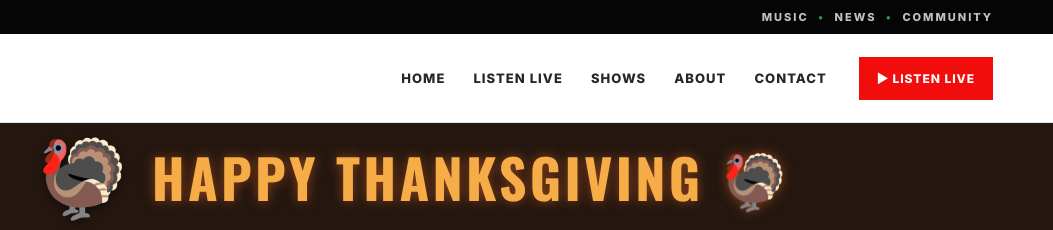
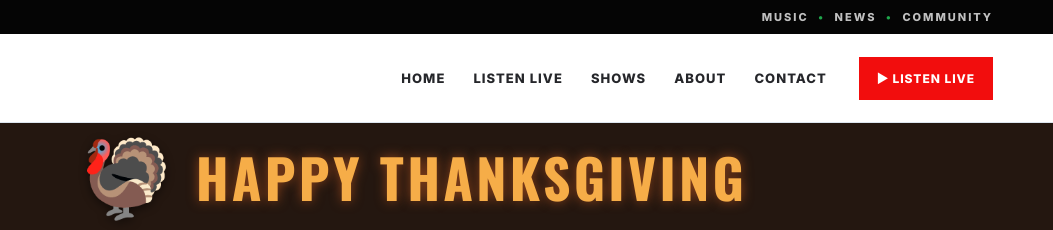
Before and after one commit to wodsfm881/WODSWEBSITE, a plain HTML site: page index.html in a window 1280 px wide. Shown: the top 230 px of the page, 227-1280 px from the left. Drawn offline with nearby package versions, Linux system fonts and the light colour scheme.

Commit message:
Remove small turkey emoji from Thanksgiving heading

```diff
--- a/index.html
+++ b/index.html
@@ -27,7 +27,7 @@
   </header>
 
   <main>
-<div class="thanksgiving-banner" aria-label="Happy Thanksgiving"><span class="turkey-icon" role="img" aria-label="Turkey">🦃</span><strong>HAPPY THANKSGIVING 🦃</strong></div>
+<div class="thanksgiving-banner" aria-label="Happy Thanksgiving"><span class="turkey-icon" role="img" aria-label="Turkey">🦃</span><strong>HAPPY THANKSGIVING</strong></div>
     <section class="hero" id="home">
       <div class="hero-grid"></div>
       <div class="wrap hero-layout"><div class="hero-content">
```
